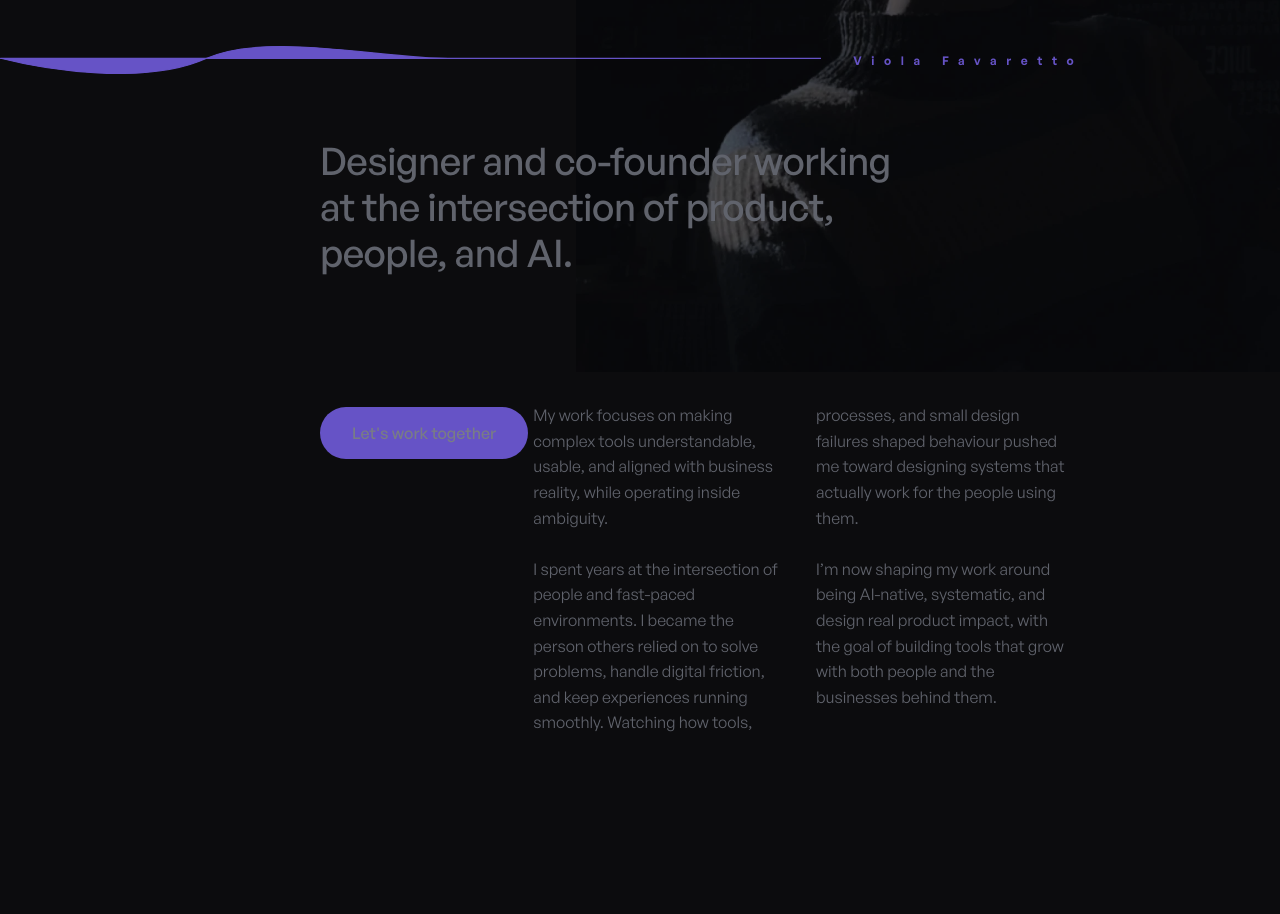
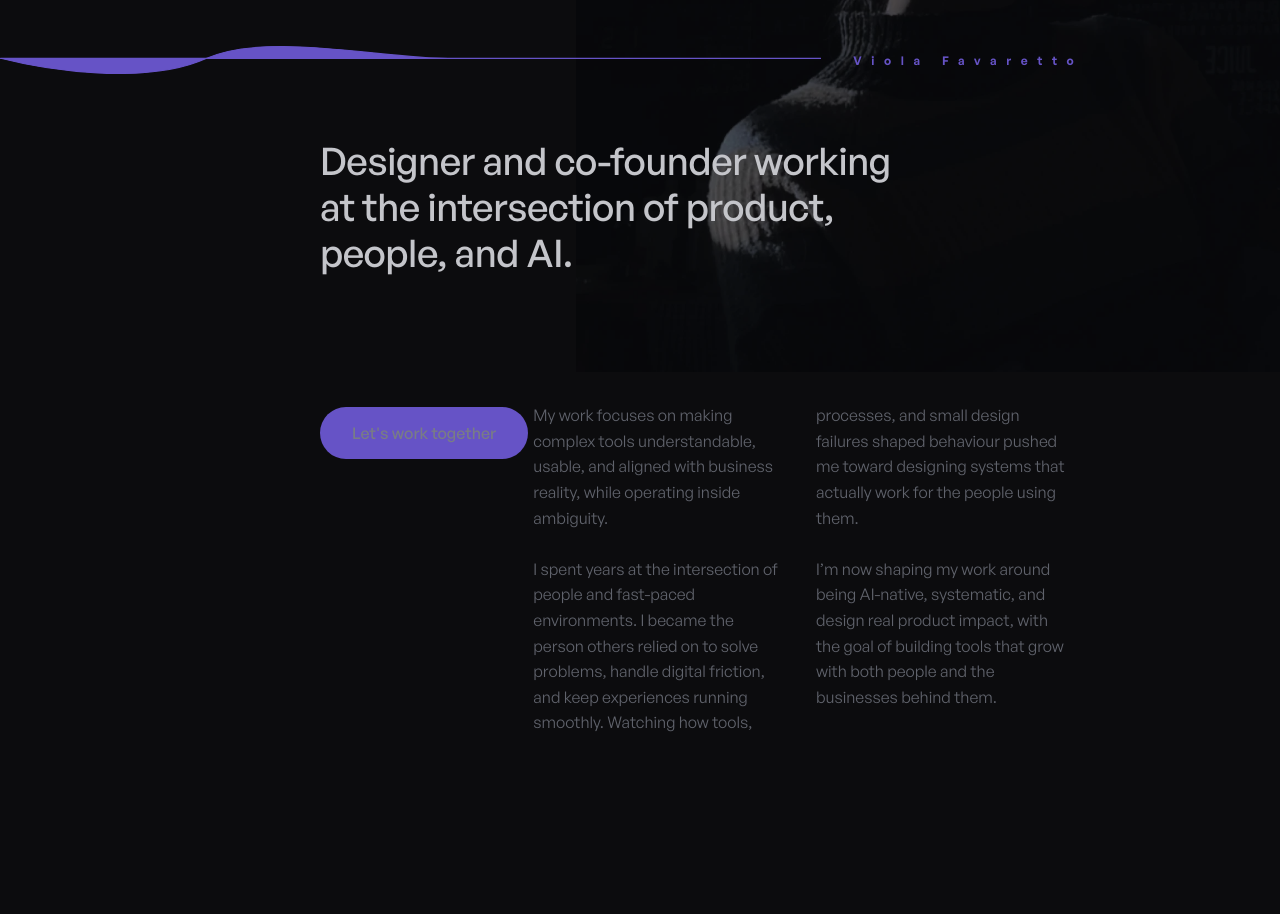
Before and after one commit to Gianeo/violafavola, a Next.js app: page / in a window 1280 px wide. Shown: the part 480-1394 px from the top of the page. Built offline with nearby package versions, Linux system fonts and the light colour scheme.

Commit message:
fixing styles 27/01/26

```diff
--- a/src/components/primitives/Button.tsx
+++ b/src/components/primitives/Button.tsx
@@ -17,8 +17,8 @@ const baseStyles =
   "inline-flex items-center justify-center gap-2 rounded-full font-medium transition focus-visible:outline-none focus-visible:ring-2 focus-visible:ring-ring focus-visible:ring-offset-2 focus-visible:ring-offset-bg disabled:pointer-events-none disabled:opacity-50";
 
 const variantStyles: Record<ButtonVariant, string> = {
-  primary: "bg-primary text-primary-foreground hover:bg-primary/90",
-  secondary: "border border-border text-fg hover:bg-muted",
+  primary: "bg-primary text-white hover:bg-primary/90",
+  secondary: "border border-border text-fg-strong hover:bg-muted",
   ghost: "text-fg hover:bg-muted",
 };
 
--- a/src/components/sections/Expertise.tsx
+++ b/src/components/sections/Expertise.tsx
@@ -13,7 +13,7 @@ export function Expertise({ items }: ExpertiseContent) {
     ));
 
   return (
-    <Section className="bg-bg-dark -mt-40">
+    <Section tone="dark" className="-mt-40">
       <Container>
       <Grid>
         <div className="col-start-4 col-span-7 flex flex-col gap-8 pb-8">
--- a/src/components/sections/Hero.tsx
+++ b/src/components/sections/Hero.tsx
@@ -32,7 +32,7 @@ export function Hero({
     ));
 
   return (
-    <Section tone="dark" className="relative z-0 overflow-hidden bg-bg-dark">
+    <Section tone="dark" className="relative z-0 overflow-hidden">
       <Container>
         <Image
           src="/images/Portfolio-V/viola-img-2.webp"
@@ -58,7 +58,9 @@ export function Hero({
           </div>
           <div className="row-start-1 col-start-4 col-span-7 flex flex-col gap-8">
             <h1 className="display">
-            {renderLines(headline)}
+              Creative.<br />
+              Thoughtful.<br />
+              Human.<br />
             </h1>
           </div>
 
@@ -71,7 +73,7 @@ export function Hero({
           </div>
 
           <div className="row-start-3 col-start-4 col-span-8 pb-16 space-y-4">
-          {renderParagraphs(subcopy, "title")}
+            <h2 className="title">Designer and co-founder working at the intersection of product, people, and AI.</h2>
           </div>
 
           <div className="row-start-4 col-start-4 col-span-8 pt-1">
```
Lines whose indentation alone changed are shown as unchanged.
